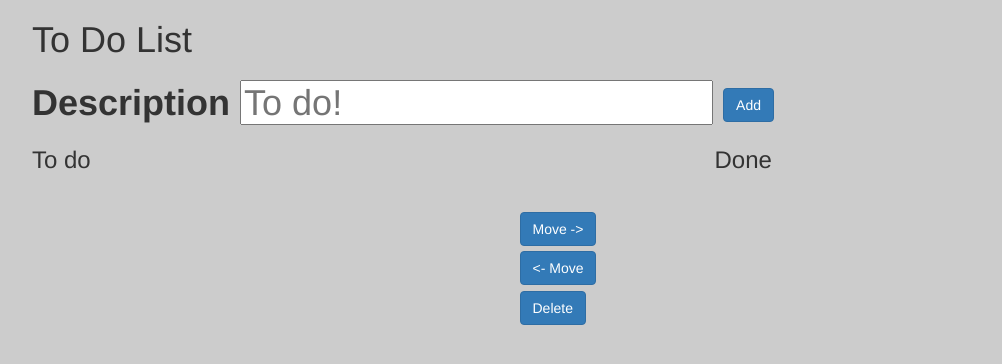
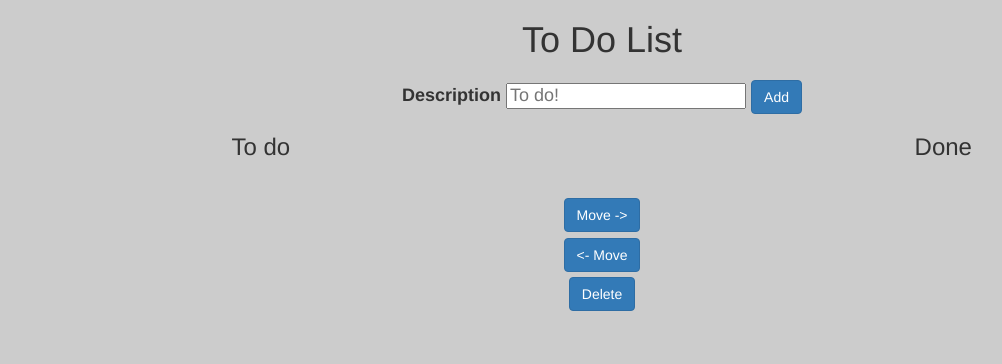
Before and after one commit to aaronaat/todo, a plain HTML site: page index.html in a window 1280 px wide. Shown: the whole page, without its empty margins (38-1040 px from the left). Drawn offline with Linux system fonts and the light colour scheme.

Commit message:
add some style

```diff
--- a/css/styles.css
+++ b/css/styles.css
@@ -1,3 +1,15 @@
 body {
   background-color: #ccc;
 }
+
+#todo, #done, #form {
+  font-size: 18px;
+}
+
+#todo, #done {
+  text-align: left;
+}
+
+h1{
+  text-align: center;
+}
```
